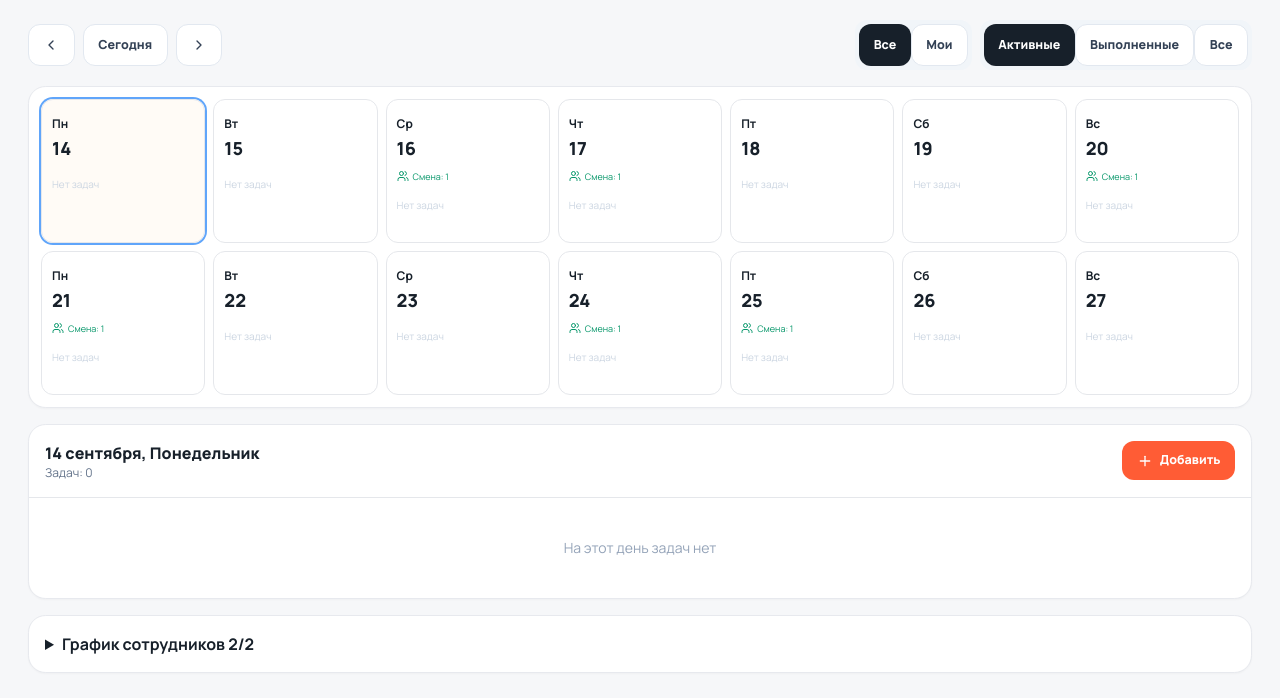
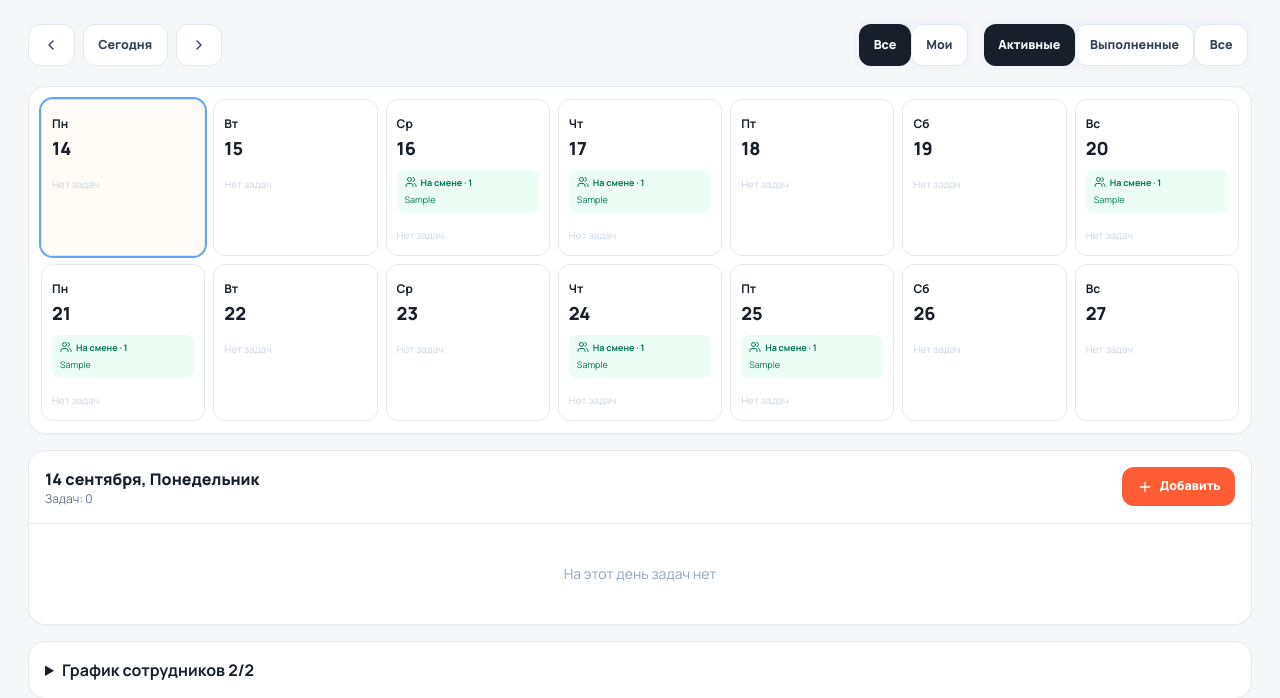
Before and after one commit to EscapingKotaro/SuperMeatCHV, a Django app: page /calendar/ in a window 1280 px wide. Shown: the part 182-880 px from the top of the page. Before the commit the page ends 856 px from the top, so only its background shows below. Run offline with Django 5.2, Linux system fonts and the light colour scheme; a user stored in the database is signed in; tables that the repository leaves empty hold one stand-in row (values such as "Sample post"); some libraries are stand-ins or nearby versions.

Commit message:
Update calendar.html

```diff
--- a/crm/templates/crm/calendar.html
+++ b/crm/templates/crm/calendar.html
@@ -81,10 +81,25 @@
             </div>
 
             {% if day.workers %}
-            <div class="mb-2 flex items-center gap-1 text-[9px] text-emerald-600"
-                 title="{{ day.working_names }}">
-                <i data-lucide="users" class="h-3 w-3"></i>
-                Смена: {{ day.workers|length }}
+            <div class="mb-2 rounded-lg bg-emerald-50 px-2 py-1.5 text-[9px] text-emerald-700">
+                <div class="flex items-center gap-1 font-bold">
+                    <i data-lucide="users" class="h-3 w-3"></i>
+                    На смене · {{ day.workers|length }}
+                </div>
+
+                <div class="mt-1 space-y-0.5">
+                    {% for profile in day.workers|slice:":3" %}
+                    <div class="truncate">
+                        {{ profile.user.first_name|default:profile.user.username }}
+                    </div>
+                    {% endfor %}
+
+                    {% if day.workers|length > 3 %}
+                    <div class="font-bold">
+                        +{{ day.workers|length|add:"-3" }} ещё
+                    </div>
+                    {% endif %}
+                </div>
             </div>
             {% endif %}
 
```
